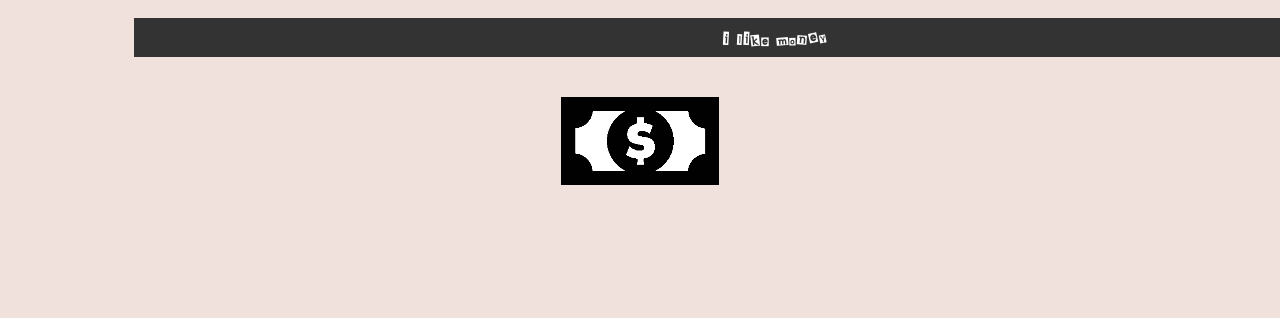
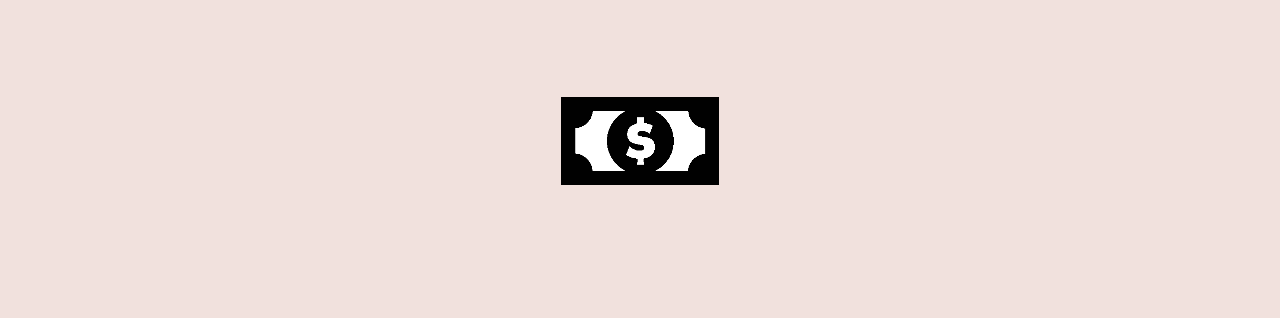
Before and after one commit to Mintchocice1/aa, a plain HTML site: page main.html in a window 1280 px wide. Shown: the part 743-1061 px from the top of the page. Drawn offline with Linux system fonts and the light colour scheme.

Commit message:
Update main.html

```diff
--- a/main.html
+++ b/main.html
@@ -87,9 +87,7 @@
         </h1>
              <img src="spin.gif" alt="G"
     </div>
-    <div class="fixed-footer">
-        <div class="container">i like money</div>
-    </div>
+
 </body>
 </html>
 
```
